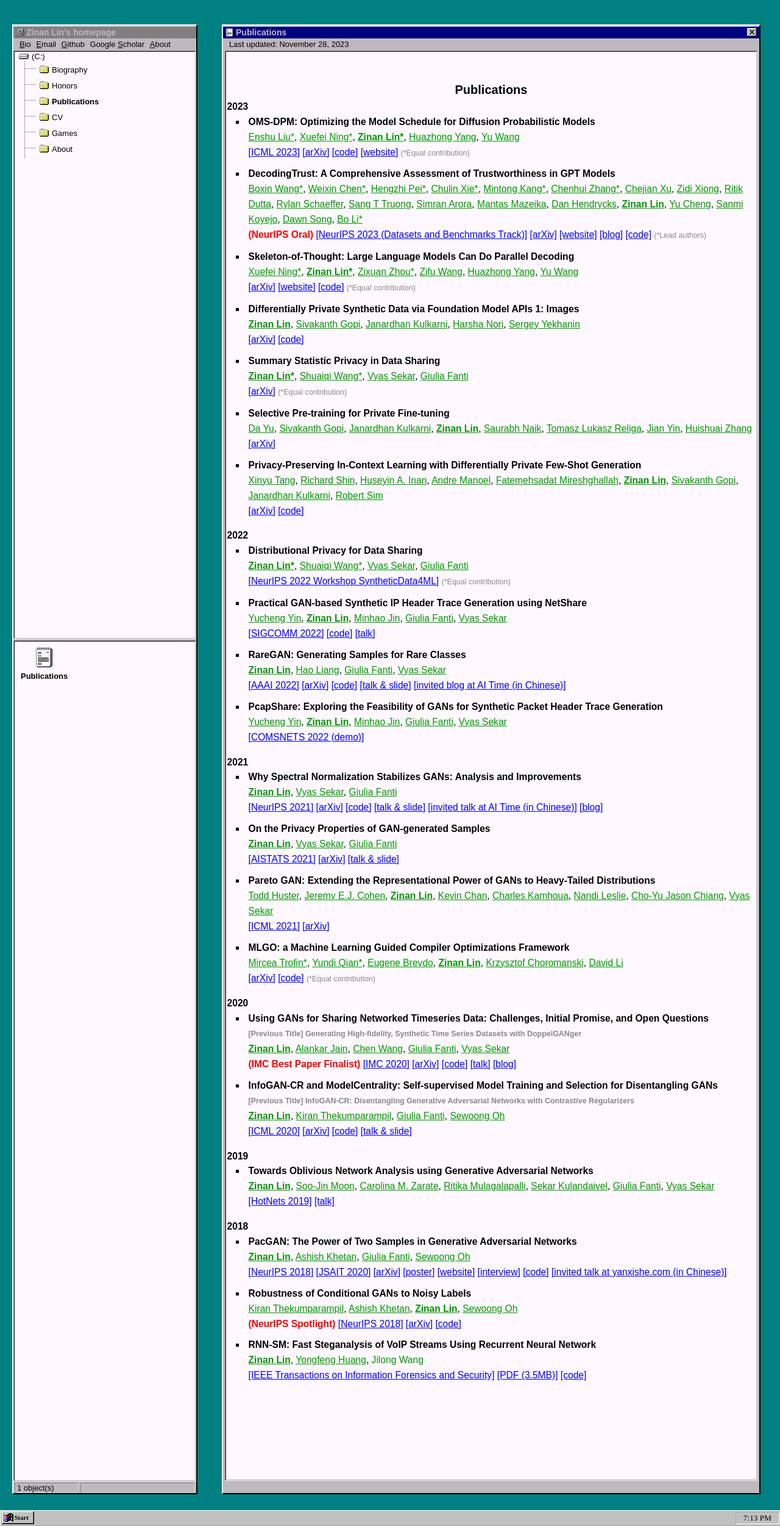
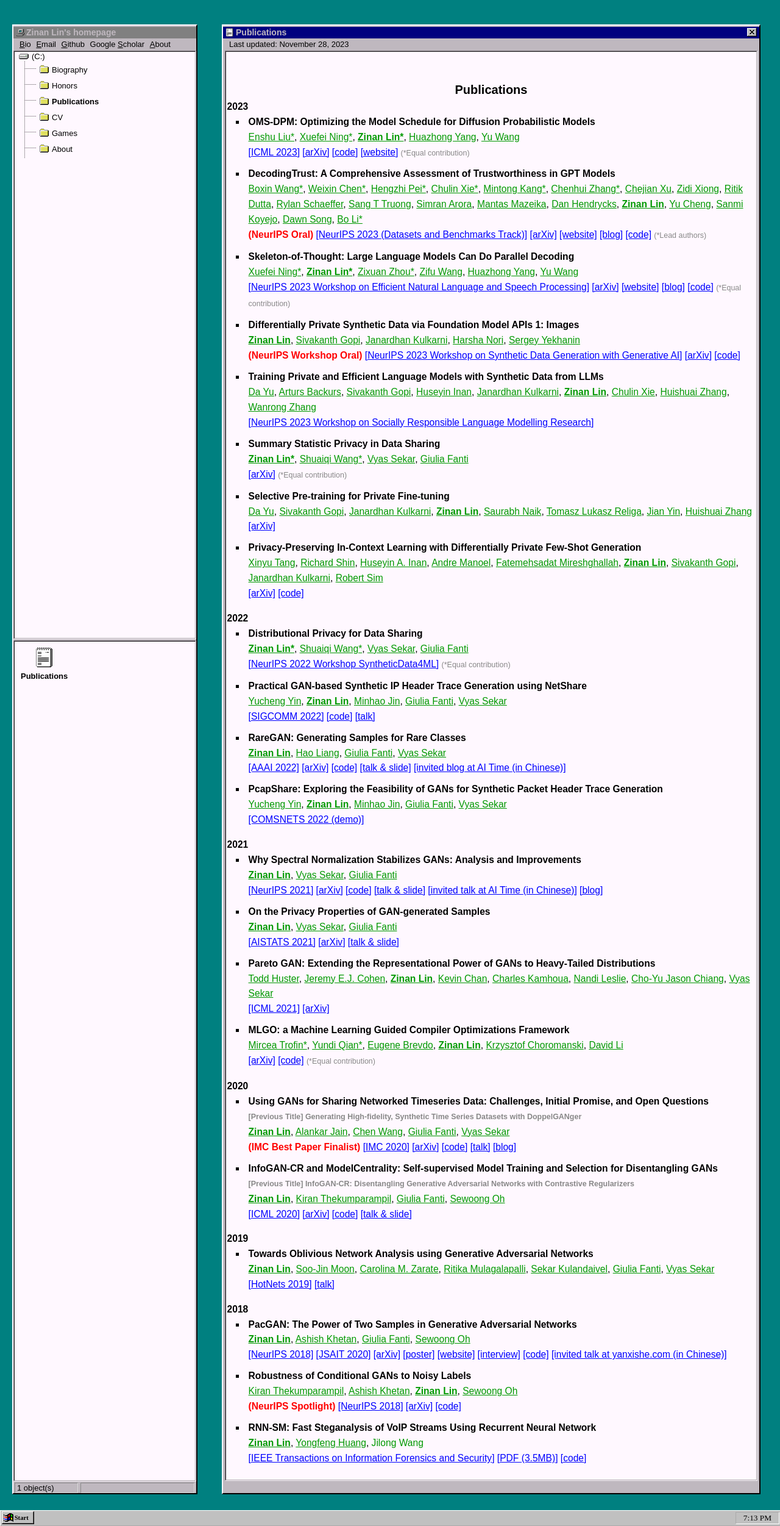
Before and after one commit to fjxmlzn/fjxmlzn.github.io, a Jekyll site: the page built from _publications/publications.html, in a window 1280 px wide. Shown: the whole page at 61% size. Built offline with Jekyll 4.4.1, drawn with Linux system fonts in a browser that asks for light colours.

Commit message:
update publications

```diff
--- a/_publications/publications.html
+++ b/_publications/publications.html
@@ -146,10 +146,16 @@ permalink: /publications/index.html
             <a href="#">Yu Wang</a>
         </span>
         <span class='publication_journal'>
+            <a href="#" target="_blank">[NeurIPS 2023 Workshop on Efficient Natural Language and Speech Processing]</a>
+        </span>
+        <span class='publication_journal'>
             <a href="https://arxiv.org/abs/2307.15337" target="_blank">[arXiv]</a>
         </span>
         <span class='publication_journal'>
             <a href="https://sites.google.com/view/sot-llm/home" target="_blank">[website]</a>
+        </span>
+        <span class='publication_journal'>
+            <a href="https://www.microsoft.com/en-us/research/blog/skeleton-of-thought-parallel-decoding-speeds-up-and-improves-llm-output/" target="_blank">[blog]</a>
         </span>
         <span class='publication_journal'>
             <a href="https://github.com/imagination-research/sot" target="_blank">[code]</a>
@@ -165,11 +171,34 @@ permalink: /publications/index.html
             <a href="#">Harsha Nori</a>,
             <a href="#">Sergey Yekhanin</a>
         </span>
+        <span class="publication_award">
+            (NeurIPS Workshop Oral)
+        </span>
+        <span class='publication_journal'>
+            <a href="#" target="_blank">[NeurIPS 2023 Workshop on Synthetic Data Generation with Generative AI]</a>
+        </span>
         <span class='publication_journal'>
             <a href="https://arxiv.org/abs/2305.15560" target="_blank">[arXiv]</a>
         </span>
         <span class='publication_journal'>
             <a href="https://github.com/microsoft/DPSDA" target="_blank">[code]</a>
+        </span>
+    </li>
+    <li class='publication_li'>
+        <span class='publication_title'>Training Private and Efficient Language Models with Synthetic Data from LLMs</span>
+        <span class="publication_author">
+            <a href="#">Da Yu</a>,
+            <a href="#">Arturs Backurs</a>,
+            <a href="#">Sivakanth Gopi</a>,
+            <a href="#">Huseyin Inan</a>,
+            <a href="#">Janardhan Kulkarni</a>,
+            <span class="publication_me"><a href="https://zinanlin.me/" target="_blank">Zinan Lin</a></span>,
+            <a href="#">Chulin Xie</a>,
+            <a href="#">Huishuai Zhang</a>,
+            <a href="#">Wanrong Zhang</a>
+        </span>
+        <span class='publication_journal'>
+            <a href="#" target="_blank">[NeurIPS 2023 Workshop on Socially Responsible Language Modelling Research]</a>
         </span>
     </li>
     <li class='publication_li'>
```
